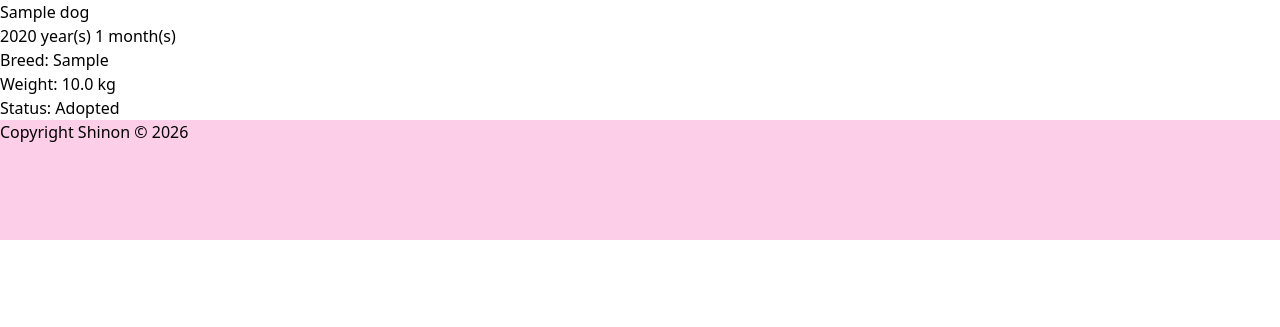
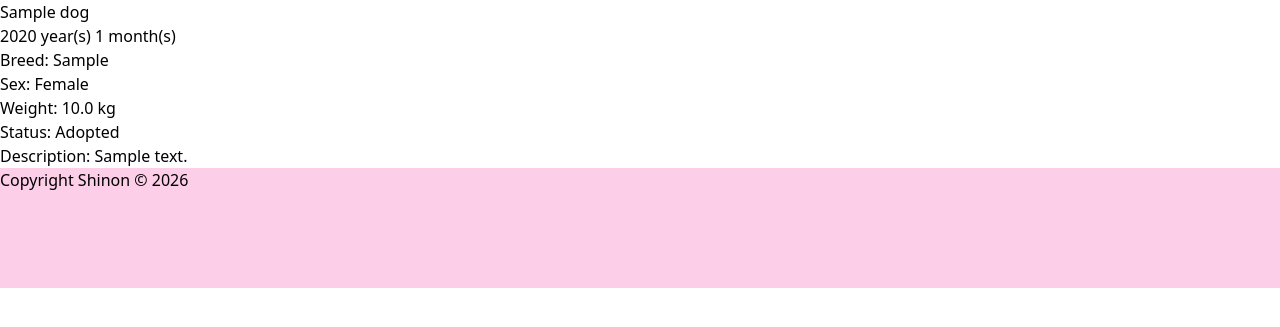
Before and after one commit to shine7on/shelter-website, a Django app: page /dog/1/ in a window 1280 px wide. Shown: the part 80-407 px from the top of the page. Run offline with Django 5.2, Linux system fonts and the light colour scheme; tables that the repository leaves empty hold one stand-in row (values such as "Sample post"); style sheets or scripts are compiled from the project's sources.

Commit message:
Add dog's sex and descriptioin

```diff
--- a/shelter_web/templates/shelter_web/dog_detail.html
+++ b/shelter_web/templates/shelter_web/dog_detail.html
@@ -21,9 +21,11 @@
         <h1>{{ dog.name }}</h1>
         <ul>
             <li>{{ dog.age_year }} year(s) {{ dog.age_month }} month(s)</li>
-             <li>Breed: {{ dog.breed }}</li>
+            <li>Breed: {{ dog.breed }}</li>
+            <li>Sex: {{ dog.sex }}</li>
             <li>Weight: {{ dog.weight }} kg</li>
             <li>Status: {{ dog.status }}</li>
+            <li>Description: {{ dog.description }}</li>
         </ul>
 
         <footer>
--- a/shelter_web/templates/shelter_web/template_demo.html
+++ b/shelter_web/templates/shelter_web/template_demo.html
@@ -38,7 +38,8 @@
         </select>
         <ul id="dog-list">
             {% for dog in dogs %}
-            <li><b>{{dog.id}} : {{dog.name}}, {{dog.age_year}}, {{dog.weight}}, {{dog.sex}}, {{dog.status}}</b></li>
+            <li><a href="{% url 'dog_detail' dog.id %}">{{dog.name}}</a></li>
+            <li>{{dog.id}} : {{dog.name}}, {{dog.age_year}}, {{dog.weight}}, {{dog.sex}}, {{dog.status}}</li>
             {% endfor %}
         </ul>
 
```
